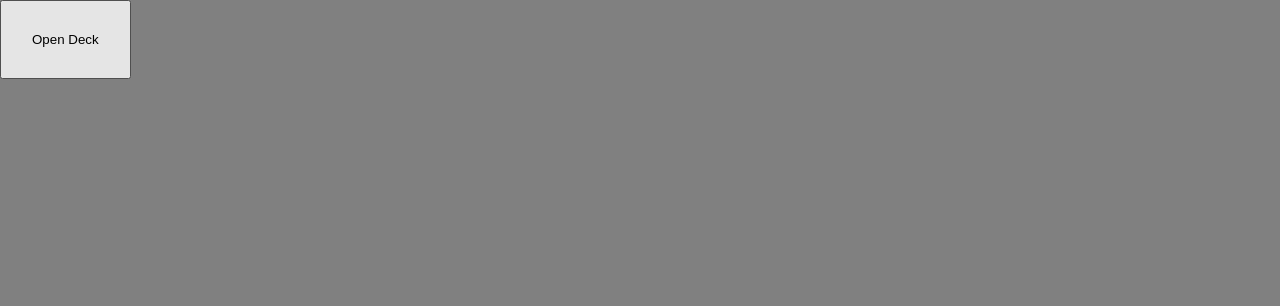
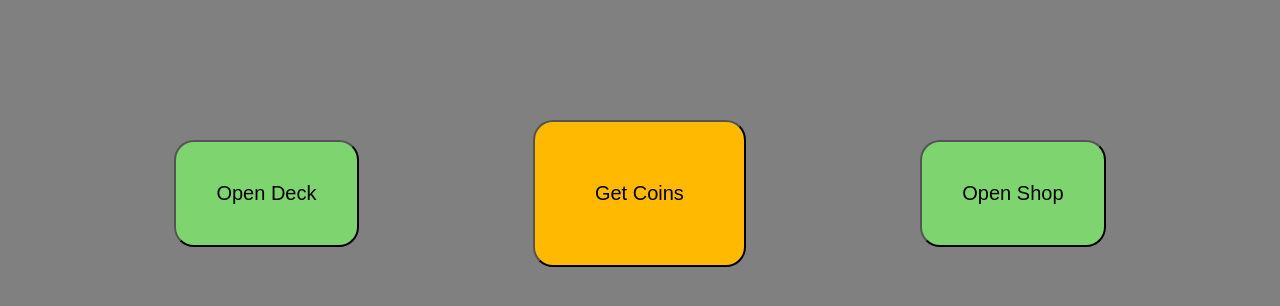
Before and after one commit to DamianoSchirinzi-Dev/anim-card-collector-app, a React (Create React App) app: page / in a window 1280 px wide. Shown: the top 306 px of the page. Built offline with nearby package versions, Linux system fonts and the light colour scheme.

Commit message:
CSS Improvemnents made

```diff
--- a/src/App.css
+++ b/src/App.css
@@ -3,21 +3,8 @@
   padding: 0;
 }
 
+
 body{
   background-color: grey;
-
+  height: 100%;
 }
-
-.App{
-  display: flex;
-  flex-direction: column;
-  justify-content: center;
-  align-items: center;
-}
-
-
-.fakeCarousel{
-  display: flex;
-  flex-direction: row;
-  gap: 20px;
-}
--- a/src/App.tsx
+++ b/src/App.tsx
@@ -1,7 +1,7 @@
 import "./App.css";
 import { Modal } from "./components/Modal";
 import { useState } from "react";
-import styled from 'styled-components';
+import styled from "styled-components";
 
 const AnimalData = [
   {
@@ -97,8 +97,38 @@ const AnimalData = [
   },
 ];
 
-const StyledButton = styled.button `
-  padding: 30px;
+interface StyledButtonProps {
+  size?: 'small' | 'medium' | 'large';
+}
+
+const paddingSizes = {
+  small: '20px',
+  medium: '40px',
+  large: '60px',
+};
+
+interface StyledButtonProps {
+  color?: 'primary' | 'secondary';
+}
+
+const buttonColors = {
+  primary: '#7ed56f',
+  secondary:'#ffb900'
+}
+
+const StyledButton = styled.button<StyledButtonProps>`
+  padding: ${({ size }) => (size ? paddingSizes[size] : paddingSizes.medium)};
+  border-radius: 20px;
+  font-size: 20px;
+  background-color: ${({ color }) => (color ? buttonColors[color] : buttonColors.primary)};
+`;
+
+const StyledControlsSection = styled.div`
+  display: flex;
+  justify-content: space-evenly;
+  align-items: center;
+
+  padding-top: 120px;
 `;
 
 function App() {
@@ -110,12 +140,16 @@ function App() {
 
   const handleClose = () => {
     setIsModalOpen(false);
-  }
+  };
 
   return (
-    <div>
-      <StyledButton onClick={handleOpen}>Open Deck</StyledButton>
-      <Modal cards={AnimalData} isOpen={isModalOpen} onClose={handleClose}/>
+    <div className="mainContainer">
+      <StyledControlsSection>
+        <StyledButton size="medium" color="primary" onClick={handleOpen}>Open Deck</StyledButton>
+        <StyledButton size="large" color="secondary" onClick={handleOpen}>Get Coins</StyledButton>
+        <StyledButton size="medium" color="primary" onClick={handleOpen}>Open Shop</StyledButton>
+      </StyledControlsSection>
+      <Modal cards={AnimalData} isOpen={isModalOpen} onClose={handleClose} />
     </div>
   );
 }
```
